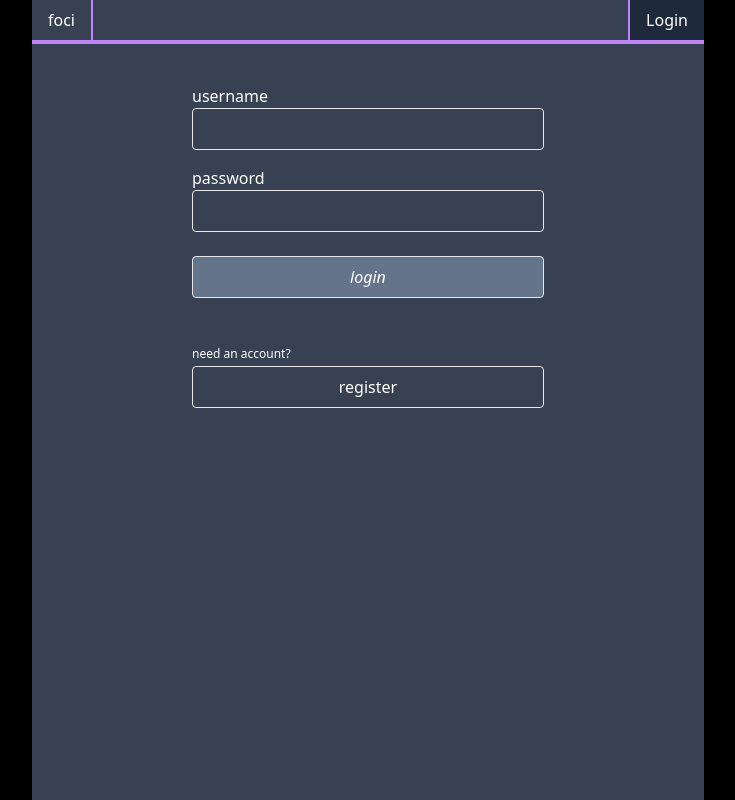
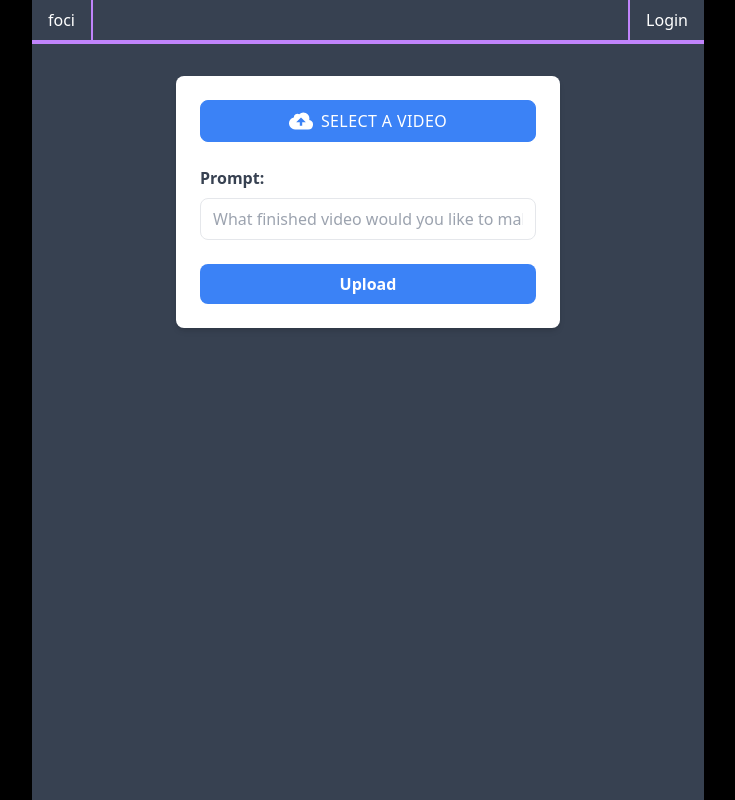
Before and after one commit to KodyKendall/EditVideoDarkly, a React (Vite) app in the folder frontend/: page /upload_videos in a window 1280 px wide. Before the commit this address led to /login. Shown: the whole page, without its empty margins (272-1007 px from the left). Built offline with nearby package versions, Linux system fonts and the light colour scheme; no server answers.

Commit message:
Make it backwards compatible

```diff
--- a/frontend/src/App.jsx
+++ b/frontend/src/App.jsx
@@ -45,11 +45,11 @@ function AuthenticatedRoutes() {
 function UnauthenticatedRoutes() {
   return (
     <Routes>
-      {/* <Route path="/" element={<HomePage />} /> */}
+      <Route path="/" element={<UploadVideosPage />} />
       <Route path="/login" element={<Login />} />
       <Route path="/register" element={<Registration />} />
       <Route path="*" element={<Navigate to="/login" />} />
-      <Route path="/" element={<UploadVideosPage />} />
+      <Route path="/upload_videos" element={<UploadVideosPage />} />
       <Route path="/display_video" element={<DisplayEditedVideoPage />} />
     </Routes>
   );
```
